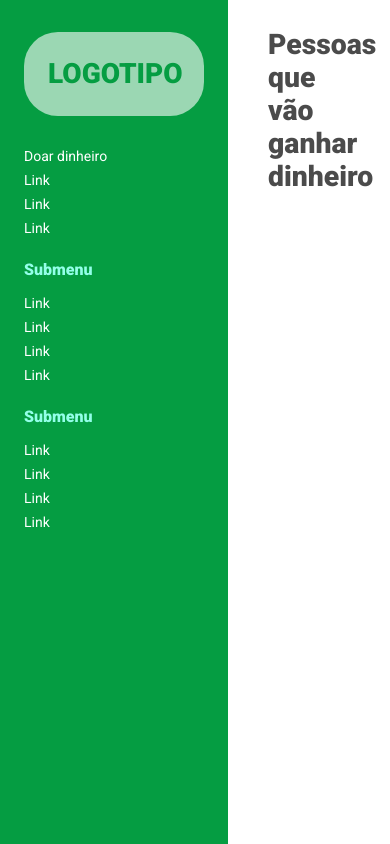
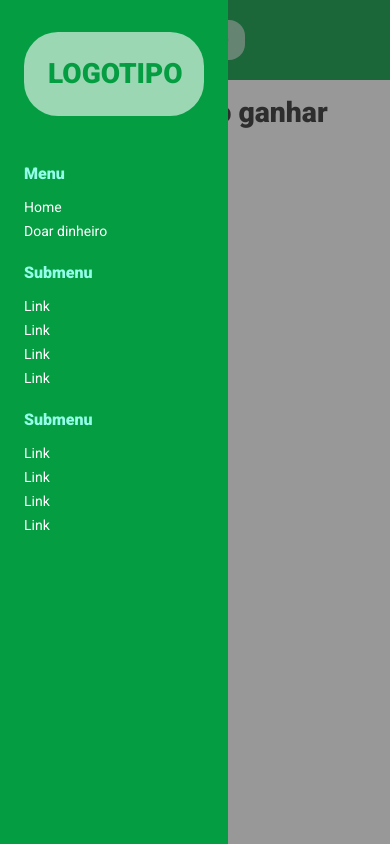
Before and after one commit to andrelr95/anima-front-challenge, a Vue app: page /donation in a window 390 px wide. Built offline with nearby package versions, Linux system fonts and the light colour scheme.

Commit message:
feat: add responsiveness in nav/sidebar

```diff
--- a/src/App.vue
+++ b/src/App.vue
@@ -1,33 +1,22 @@
 <template>
   <div id="app">
-    <aside>
-      <div>
-        <div class="logo">
-          <span>LOGOTIPO</span>
-        </div>
-      </div>
-      <nav id="nav" class="nav-container">
-        <router-link to="/donation" class="nav-item">Doar dinheiro</router-link>
-        <a href="/" class="nav-item">Link</a>
-        <a href="/" class="nav-item">Link</a>
-        <a href="/" class="nav-item">Link</a>
-        <span class="subheader">Submenu</span>
-        <a href="/" class="nav-item">Link</a>
-        <a href="/" class="nav-item">Link</a>
-        <a href="/" class="nav-item">Link</a>
-        <a href="/" class="nav-item">Link</a>
-        <span class="subheader">Submenu</span>
-        <a href="/" class="nav-item">Link</a>
-        <a href="/" class="nav-item">Link</a>
-        <a href="/" class="nav-item">Link</a>
-        <a href="/" class="nav-item">Link</a>
-      </nav>
-    </aside>
+    <SideBar />
     <main>
       <router-view/>
     </main>
   </div>
 </template>
+
+<script lang="ts">
+import Vue from 'vue'
+import SideBar from '@/components/SideBar.vue'
+
+export default Vue.extend({
+  components: {
+    SideBar
+  }
+})
+</script>
 
 <style lang="scss">
   @import url(https://fonts.googleapis.com/css2?family=Roboto:wght@300;400;900&display=swap);
@@ -50,62 +39,11 @@
     width: calc(100% - 228px);
     float: right;
     padding: 28px 122px;
-  }
-  aside {
-    width: 228px;
-    background-color: #059D42;
-    height: 100%;
-    position: absolute;
-  }
 
-  nav#nav {
-    display: flex;
-    flex-direction: column;
-    align-items: center;
-    justify-content: center;
-
-    .subheader {
-      color: #93FFE8;
-      line-height: 19px;
-      margin: 16px 0;
-      font-size: 16px;
-      font-weight: bold;
-    }
-
-    &.nav-container {
-      margin: 0 24px;
-      align-items: flex-start;
-      a.nav-item {
-        margin-bottom: 8px;
-        font-size: 14px;
-        text-decoration: none;
-        color: #FFF;
-        &:hover {
-          opacity: 0.5;
-        }
-        &:last-of-type {
-          margin-bottom: 24px;
-        }
-      }
-    }
-
-
-
-  }
-
-  .logo {
-    margin: 32px 24px;
-    padding: 24px;
-    border-radius: 34px;
-    background-color: #FFF;
-    opacity: 0.6;
-
-    span {
-      font-weight: 900;
-      color: #059D42;
-      line-height: 36px;
-      font-size: 28px;
-      text-transform: uppercase;
+    @media screen and (max-width: 768px) {
+      width: 100%;
+      padding: 16px;
+      margin-top: 80px;
     }
   }
 </style>
--- /dev/null
+++ b/src/components/SideBar.vue
@@ -0,0 +1,207 @@
+<template>
+  <div class="menu-header">
+    <div class="navbar">
+      <button class="button-menu" @click="openPanel" type="button">
+        <span class="burger-bar"></span>
+        <span class="burger-bar"></span>
+        <span class="burger-bar"></span>
+      </button>
+      <div class="logo">
+        <span>LOGOTIPO</span>
+      </div>
+    </div>
+    <div class="sidebar">
+      <div class="sidebar-backdrop" v-if="isOpen" @click="openPanel"></div>
+      <transition name="slide">
+        <aside class="sidebar-panel" v-if="isOpen">
+
+          <div class="logo">
+            <span>LOGOTIPO</span>
+          </div>
+
+          <nav id="nav" class="nav-container">
+            <span class="subheader">Menu</span>
+            <router-link to="/" class="nav-item">Home</router-link>
+            <router-link to="/donation" class="nav-item">Doar dinheiro</router-link>
+            <span class="subheader">Submenu</span>
+            <a href="/" class="nav-item">Link</a>
+            <a href="/" class="nav-item">Link</a>
+            <a href="/" class="nav-item">Link</a>
+            <a href="/" class="nav-item">Link</a>
+            <span class="subheader">Submenu</span>
+            <a href="/" class="nav-item">Link</a>
+            <a href="/" class="nav-item">Link</a>
+            <a href="/" class="nav-item">Link</a>
+            <a href="/" class="nav-item">Link</a>
+          </nav>
+        </aside>
+      </transition>
+    </div>
+  </div>
+</template>
+
+<script lang="ts">
+import Vue from 'vue'
+export default Vue.extend({
+  name: 'Sidebar',
+  data() {
+    return {
+      isOpen: true
+    }
+  },
+  methods: {
+    openPanel() {
+      this.isOpen = !this.isOpen
+    },
+  }
+})
+</script>
+
+<style lang="scss" scoped>
+  .slide-enter-active {
+    transition: all .3s ease-in;
+  }
+
+  .slide-leave-active {
+    transition: all .3s ease-in;
+  }
+
+  .slide-enter, .slide-leave-to {
+    transform: translateX(-228px);
+  }
+
+  .menu-header {
+    position: relative;
+  }
+
+  .navbar {
+    height: 80px;
+    display: flex;
+    align-items: center;
+    position: absolute;
+    background-color: #059D42;
+    width: 100%;
+  }
+
+  .button-menu {
+    width: 40px;
+    height: 40px;
+    background-color: transparent;
+    margin-left: 16px;
+    position: absolute;
+    cursor: pointer;
+  }
+
+  .burger-bar {
+    background-color: white;
+    position: absolute;
+    top: 50%;
+    right: 6px;
+    left: 6px;
+    height: 2px;
+    width: auto;
+    margin: 1px;
+  }
+
+  .sidebar {
+    .sidebar-panel {
+      width: 228px;
+      height: 100vh;
+      z-index: 2;
+      background-color: #059D42;
+      position: absolute;
+    }
+    .sidebar-backdrop {
+      position: fixed;
+      background-color: #333;
+      opacity: 0.5;
+      cursor: pointer;
+      width: 100vw;
+      height: 100vh;
+    }
+
+    .nav-container {
+      display: flex;
+      flex-direction: column;
+      justify-content: center;
+      margin: 0 24px;
+      align-items: flex-start;
+
+      .nav-item {
+        margin-bottom: 8px;
+        font-size: 14px;
+        text-decoration: none;
+        color: #FFF;
+        &:hover {
+          opacity: 0.8;
+        }
+        &:last-of-type {
+          margin-bottom: 24px;
+        }
+      }
+    }
+  }
+
+  .nav-container {
+    display: flex;
+    flex-direction: column;
+    justify-content: center;
+    margin: 0 24px;
+    align-items: flex-start;
+
+    .nav-item {
+      margin-bottom: 8px;
+      font-size: 14px;
+      text-decoration: none;
+      color: #FFF;
+      &:hover {
+        opacity: 0.8;
+      }
+      &:last-of-type {
+        margin-bottom: 24px;
+      }
+    }
+
+    .subheader {
+      color: #93FFE8;
+      line-height: 19px;
+      margin: 16px 0;
+      font-size: 16px;
+      font-weight: bold;
+    }
+  }
+
+  .logo {
+    margin: 32px 24px;
+    padding: 24px;
+    font-size: 28px;
+    border-radius: 34px;
+    background-color: #FFF;
+    color: #059D42;
+    font-weight: 900;
+    line-height: 36px;
+    text-transform: uppercase;
+    opacity: 0.6;
+  }
+
+  @media screen and (max-width: 768px) {
+    aside {
+      display: block;
+    }
+    .navbar {
+      .logo {
+        padding: 12px 16px;
+        margin: 0 auto;
+        font-size: 14px;
+        line-height: 16px;
+        border-radius: 16px;
+      }
+    }
+  }
+
+    @media screen and (min-width: 769px) {
+    .navbar {
+      display: none;
+    }
+  }
+</style>
```
